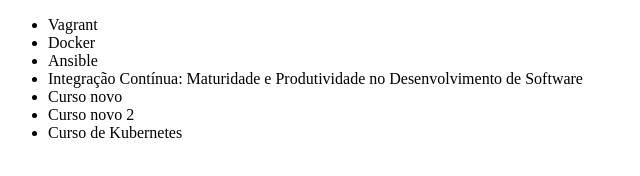
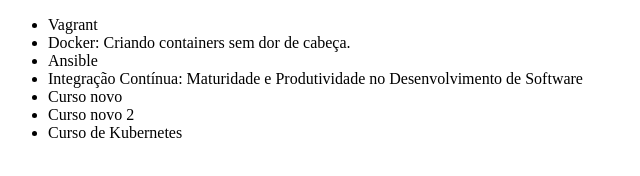
Before and after one commit to paolakossa/alura-git, a plain HTML site: page index.html in a window 1280 px wide. Shown: the whole page, without its empty margins (0-640 px from the left). Drawn offline with Linux system fonts and the light colour scheme.

Commit message:
Atualizando nome do curso de Docker

```diff
--- a/index.html
+++ b/index.html
@@ -7,7 +7,7 @@
 <body>
     <ul>
         <li>Vagrant</li>
-        <li>Docker</li>
+        <li>Docker: Criando containers sem dor de cabeça.</li>
         <li>Ansible</li>
         <li>Integração Contínua: Maturidade e Produtividade no Desenvolvimento de Software</li>
         <li>Curso novo</li>
```
